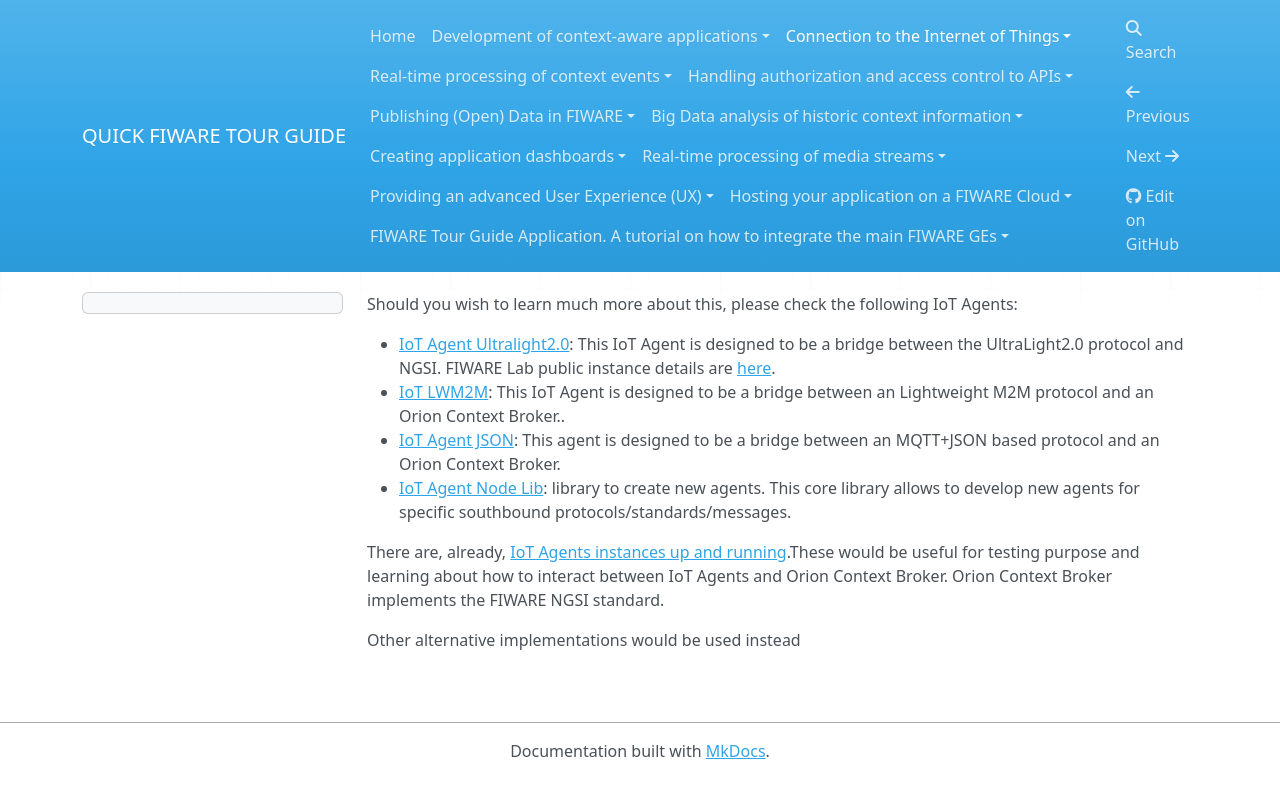
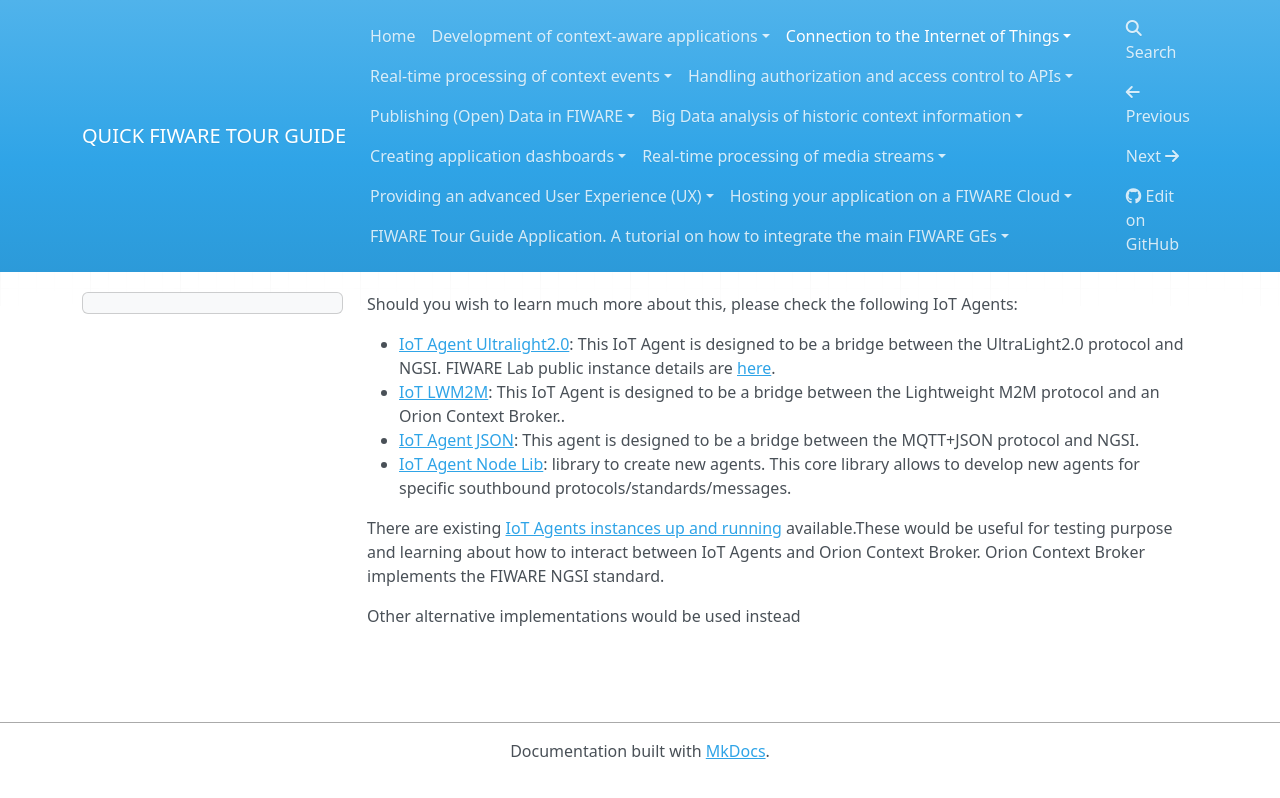
Before and after one commit to FIWARE-Ops/docs.TourGuide, an MkDocs documentation site: the page built from doc/connection-to-the-internet-of-things/deep-dive.md, in a window 1280 px wide. Shown: the top 798 px of the page. Built offline with MkDocs 1.6.1, drawn with Linux system fonts in a browser that asks for light colours; nearby versions of some CDN libraries; comment, search, counter and statistics services are not loaded; old or Windows-style settings are respelled for this version of MkDocs.

Commit message:
Update deep-dive.md

```diff
--- a/doc/connection-to-the-internet-of-things/deep-dive.md
+++ b/doc/connection-to-the-internet-of-things/deep-dive.md
@@ -1,11 +1,12 @@
 Should you wish to learn much more about this, please check the following IoT Agents:
 
 - [IoT Agent Ultralight2.0](https://github.com/Fiware/iot.IoTagent-UL): This IoT Agent is designed to be a bridge between the UltraLight2.0 protocol and NGSI. FIWARE Lab public instance details are [here](https://catalogue.fiware.org/enablers/backend-device-management-idas/instances).
-- [IoT LWM2M](https://github.com/Fiware/iot.IoTagent-LWM2M): This IoT Agent is designed to be a bridge between an Lightweight M2M protocol and an Orion Context Broker..
-- [IoT Agent JSON](https://github.com/Fiware/iot.IoTagent-JSON): This agent is designed to be a bridge between an MQTT+JSON based protocol and an Orion Context Broker.
+- [IoT LWM2M](https://github.com/Fiware/iot.IoTagent-LWM2M): This IoT Agent is designed to be a bridge between the Lightweight M2M protocol and an Orion Context Broker..
+- [IoT Agent JSON](https://github.com/Fiware/iot.IoTagent-JSON): This agent is designed to be a bridge between the MQTT+JSON protocol
+and NGSI.
 - [IoT Agent Node Lib](https://github.com/Fiware/iot.IoTagent-node-lib): library to create new agents. This core library allows to develop new agents for specific southbound protocols/standards/messages.
 
-There are, already, [IoT Agents instances up and running](https://catalogue.fiware.org/enablers/backend-device-management-idas/instances).These would be useful for testing purpose and learning about how to interact between IoT Agents and Orion Context Broker.
+There are existing [IoT Agents instances up and running](https://catalogue.fiware.org/enablers/backend-device-management-idas/instances) available.These would be useful for testing purpose and learning about how to interact between IoT Agents and Orion Context Broker.
 Orion Context Broker implements the FIWARE NGSI standard.
 
 Other alternative implementations would be used instead
```
